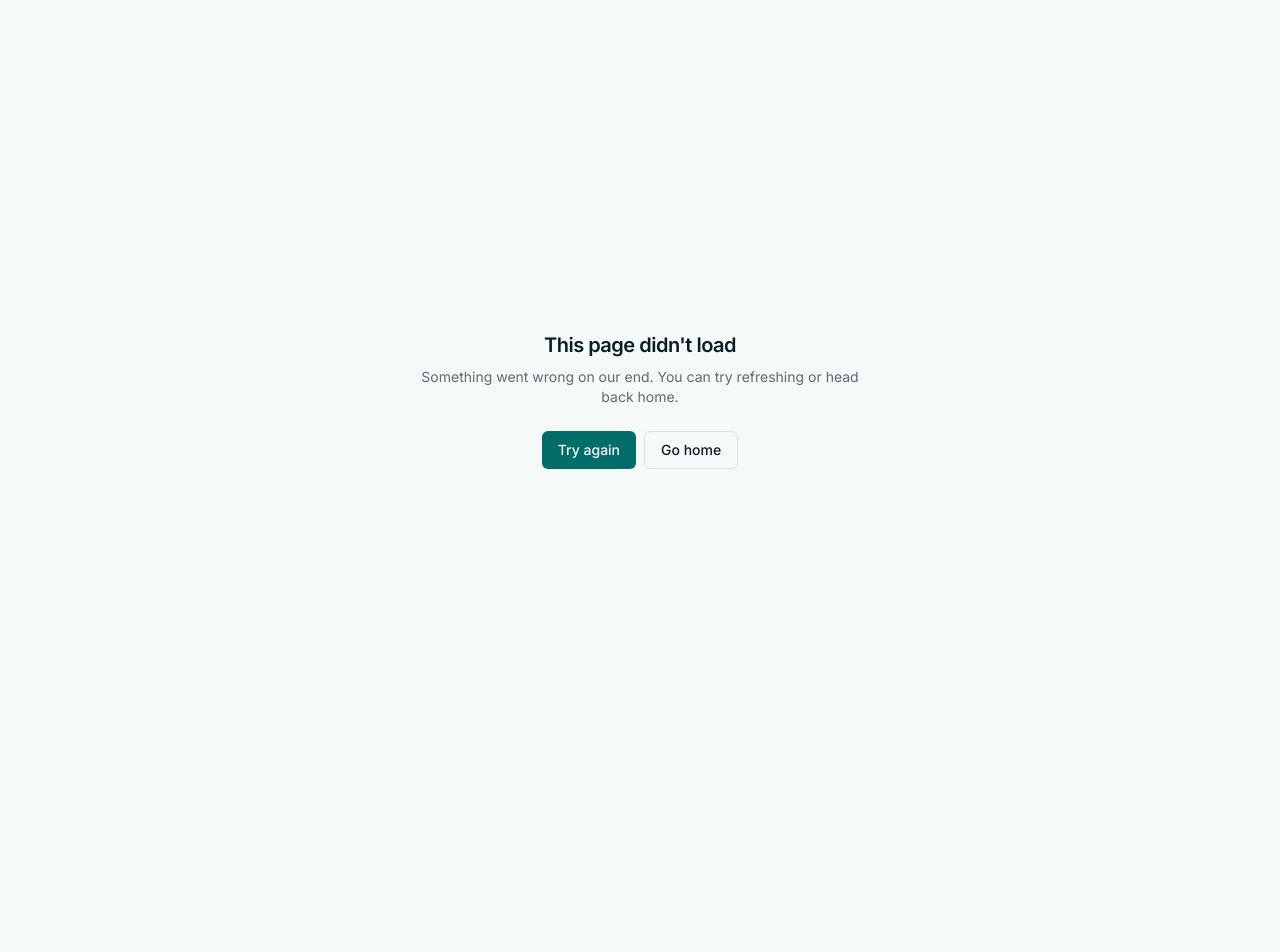
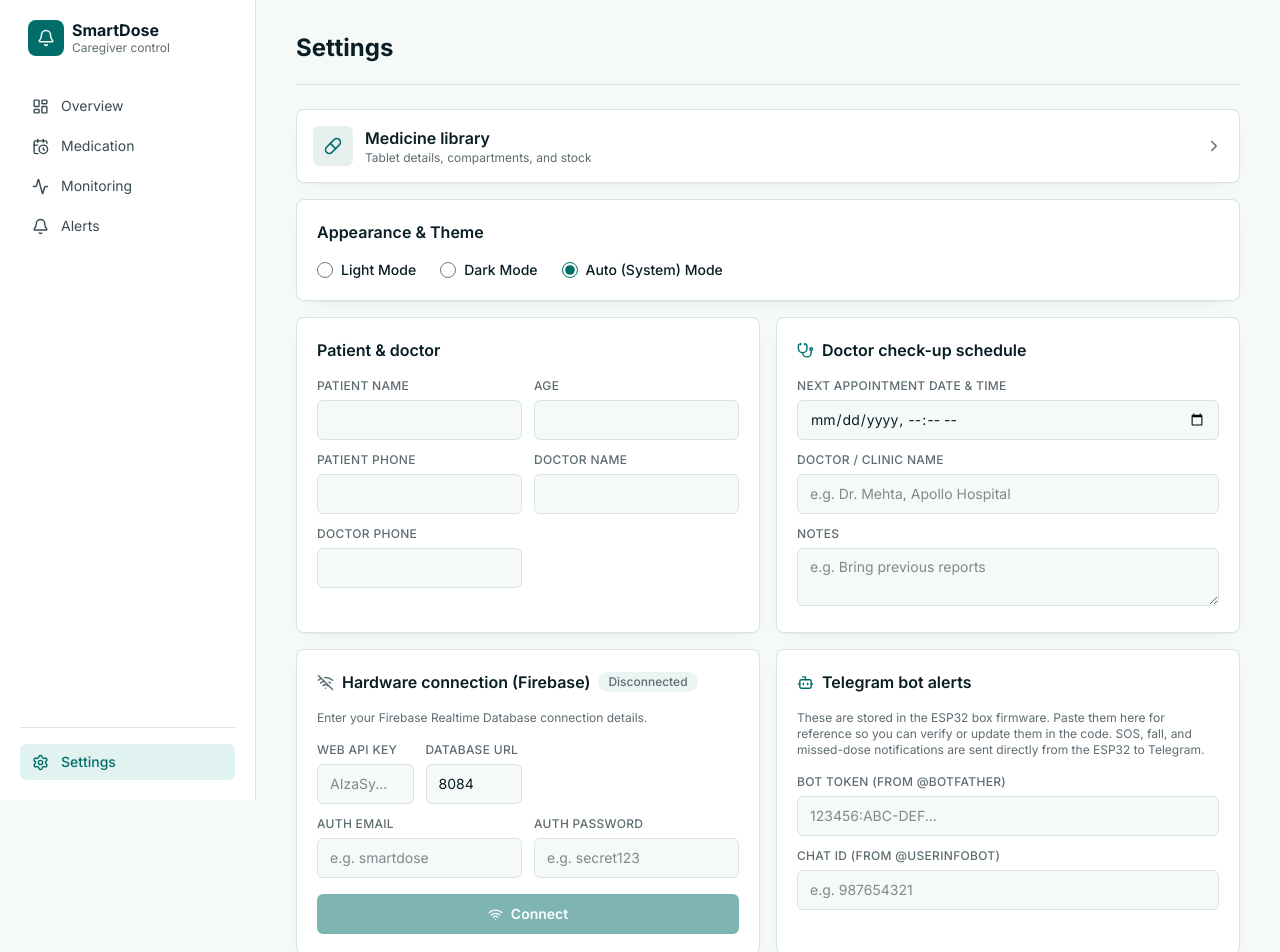
Before and after one commit to nandishpatil16/DrugDispenser-, a React (Vite) app: page /settings in a window 1280 px wide. Shown: the top 952 px of the page. Before the commit the page ends 800 px from the top, so only its background shows below. Built offline with nearby package versions, Linux system fonts and the light colour scheme.

Commit message:
Fix undefined variable crash in settings page when loading Firebase panel

```diff
--- a/src/routes/settings.tsx
+++ b/src/routes/settings.tsx
@@ -130,7 +130,7 @@ function Settings() {
             </Field>
           </div>
           <div className="mt-4 flex gap-2">
-            <Button className="flex-1" onClick={() => connectMqtt(broker, Number(port), user, pass)} disabled={!broker}>
+            <Button className="flex-1" onClick={() => connectMqtt(apiKey, dbUrl as any, user, pass)} disabled={!apiKey}>
               <Wifi size={15} /> Connect
             </Button>
             {mqtt.connected && (
```
